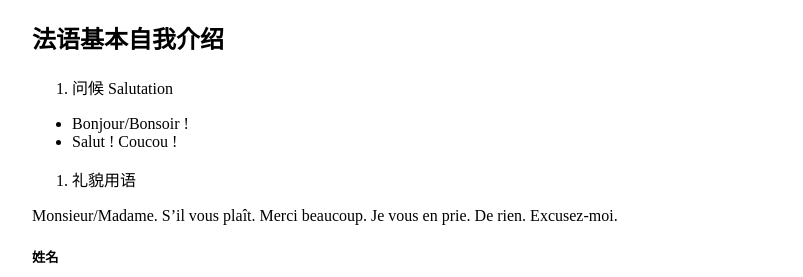
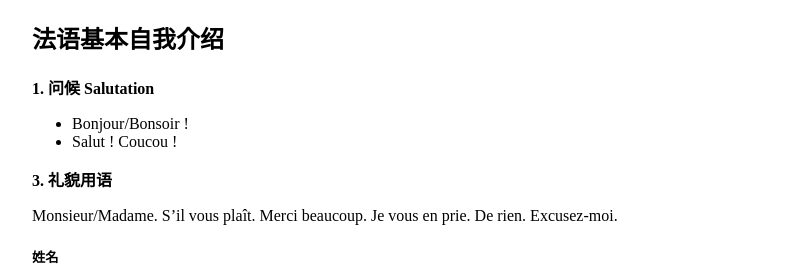
Before and after one commit to keinriesenradinparis/testing_local, a Jekyll site: the page built from _posts/2022/2022-12-16-法语基本自我介绍.md, in a window 1280 px wide. Shown: the top 277 px of the page, without its empty margins (238-1041 px from the left). Built offline with Jekyll 4.4.1, drawn with Linux system fonts in a browser that asks for light colours.

Commit message:
Update 2022-12-16-法语基本自我介绍.md

```diff
--- a/_posts/2022/2022-12-16-法语基本自我介绍.md
+++ b/_posts/2022/2022-12-16-法语基本自我介绍.md
@@ -7,12 +7,12 @@ categories:
 layout: page_light
 ---
 
-1. 问候 Salutation
+**1. 问候 Salutation**
 
 - Bonjour/Bonsoir !
 - Salut ! Coucou !
 
-2. 礼貌用语
+**3. 礼貌用语**
 
 Monsieur/Madame.
 S’il vous plaît.
```
